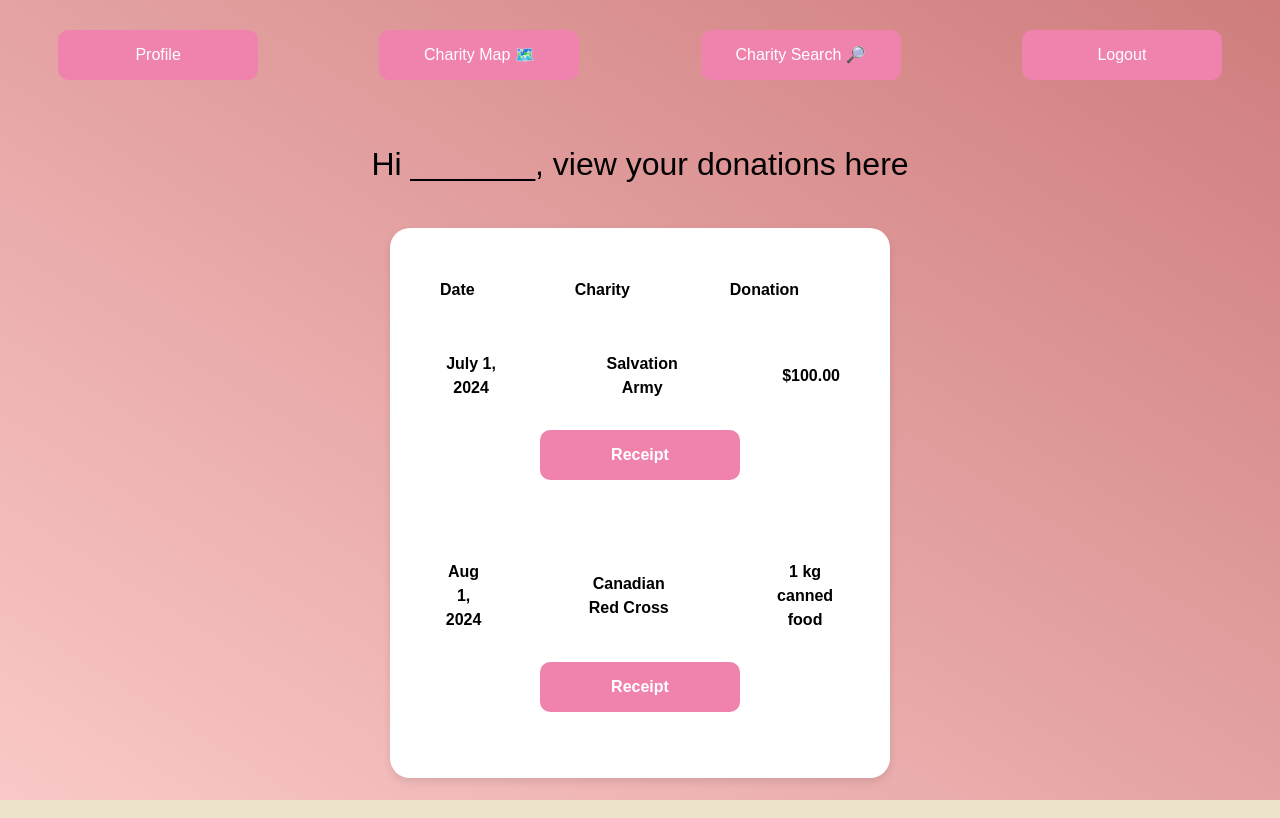
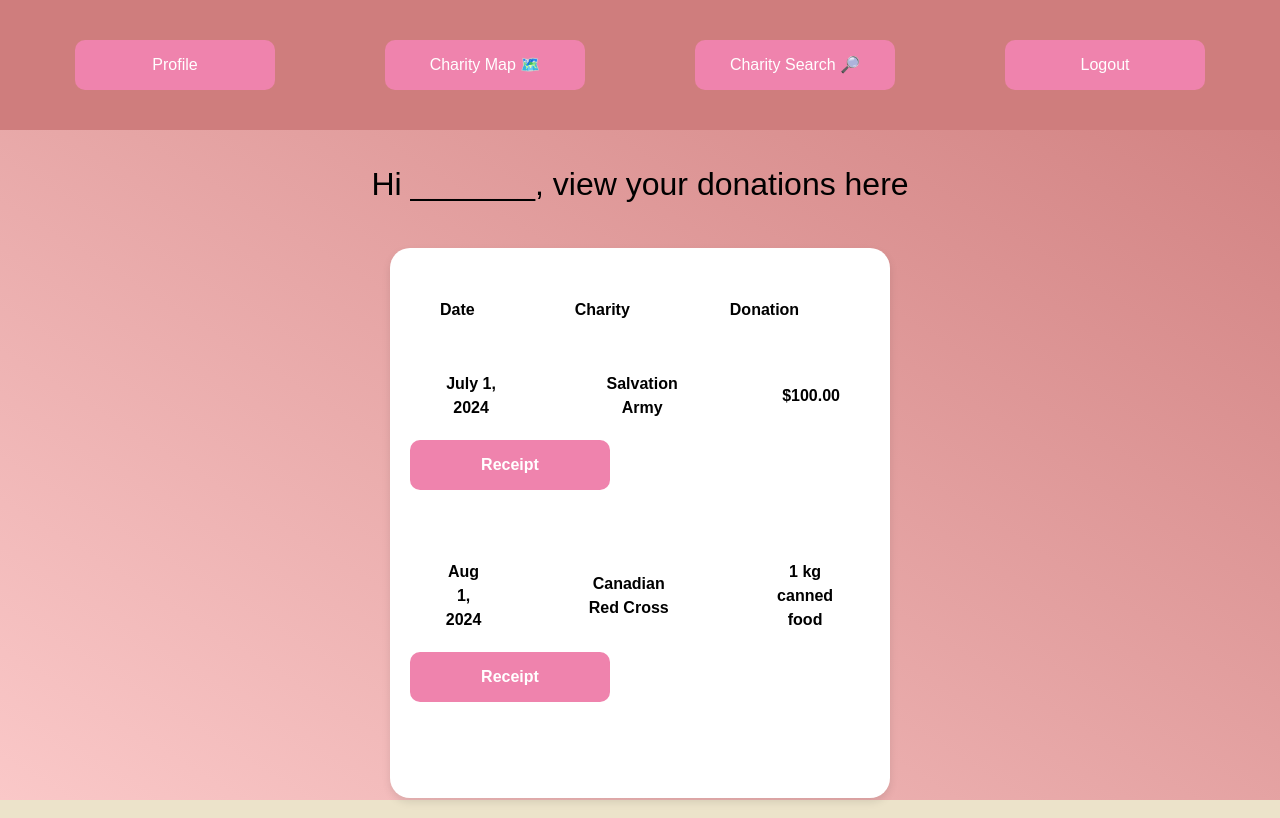
Before and after one commit to TonyTran03/Sharity, a Next.js app in the folder sharity/: page /profile in a window 1280 px wide. Built offline with nearby package versions, Linux system fonts and the light colour scheme.

Commit message:
added background to navbar

```diff
--- a/sharity/app/components/Navbar.jsx
+++ b/sharity/app/components/Navbar.jsx
@@ -7,11 +7,12 @@
 const Navbar = () => {
   return (
     <div className="relative">
+      <div className="navbar">
       <NavBarButton link="/profile">Profile</NavBarButton>
       <NavBarButton link="/map">Charity Map 🗺️</NavBarButton>
       <NavBarButton link = "/search">Charity Search 🔎</NavBarButton>
-      <MatchingButton link="/api/auth/logout">Logout</MatchingButton>
-    </div>
+      <NavBarButton link="/api/auth/logout">Logout</NavBarButton>
+    </div> </div>
   );
 };
 
--- a/sharity/app/globals.css
+++ b/sharity/app/globals.css
@@ -176,7 +176,6 @@
   align-items: center;
   justify-content: center;
   transition: all 0.1s;
-  margin: 30px auto;
   border: none;
   cursor: pointer;
 }
```
